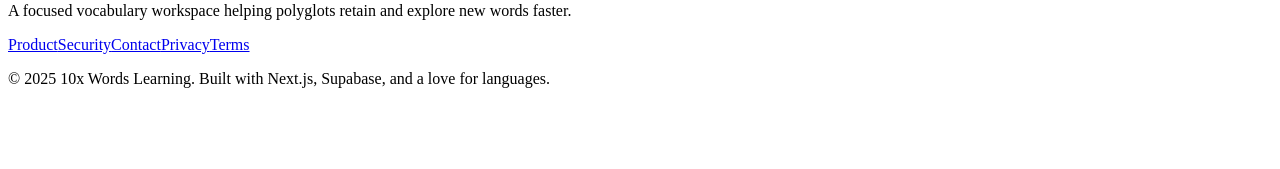
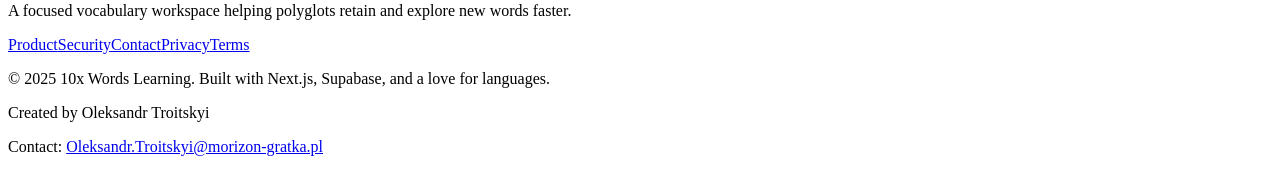
Before and after one commit to lawsaw/10x-words-learning, a Next.js app: page / in a window 1280 px wide. Shown: the part 985-1154 px from the top of the page. Before the commit the page ends 1089 px from the top, so only its background shows below. Built offline with nearby package versions, Linux system fonts and the light colour scheme; no server answers; the database is empty.

Commit message:
feat: enhance footer component by adding creator information and contact details

```diff
--- a/components/public/public-footer.tsx
+++ b/components/public/public-footer.tsx
@@ -26,10 +26,24 @@ export function PublicFooter() {
         </nav>
       </div>
       <div className="mx-auto mt-6 w-full max-w-6xl px-4 sm:px-6 lg:px-8">
-        <p className="text-muted-foreground/80 text-xs">
-          &copy; {new Date().getFullYear()} 10x Words Learning. Built with Next.js, Supabase, and a
-          love for languages.
-        </p>
+        <div className="border-border/40 border-t pt-6">
+          <p className="text-muted-foreground/80 text-xs">
+            &copy; {new Date().getFullYear()} 10x Words Learning. Built with Next.js, Supabase, and
+            a love for languages.
+          </p>
+          <div className="text-muted-foreground/70 mt-3 text-xs">
+            <p className="font-medium">Created by Oleksandr Troitskyi</p>
+            <p className="mt-1">
+              Contact:{' '}
+              <a
+                href="mailto:Oleksandr.Troitskyi@morizon-gratka.pl"
+                className="hover:text-foreground text-muted-foreground underline transition-colors"
+              >
+                Oleksandr.Troitskyi@morizon-gratka.pl
+              </a>
+            </p>
+          </div>
+        </div>
       </div>
     </footer>
   )
```
